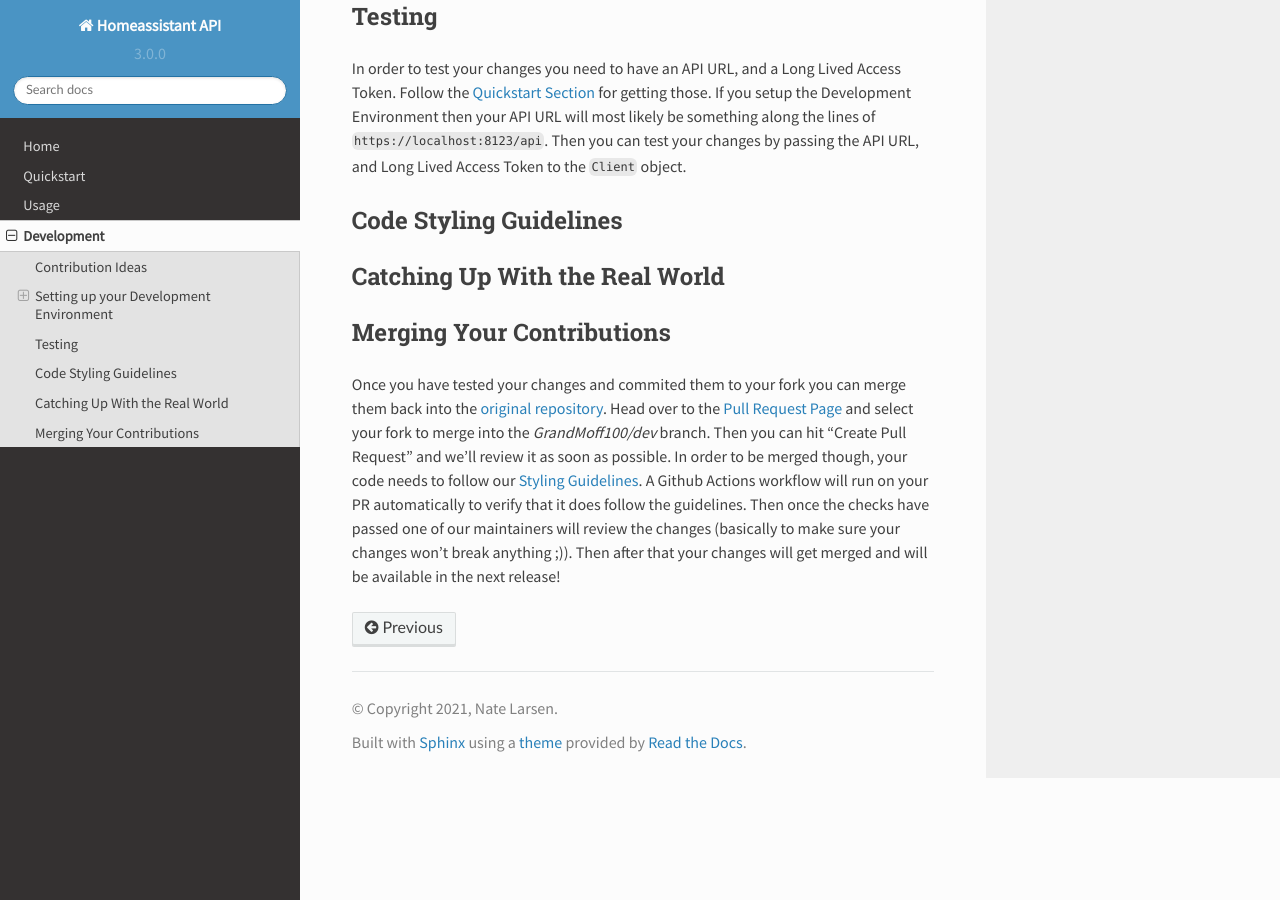
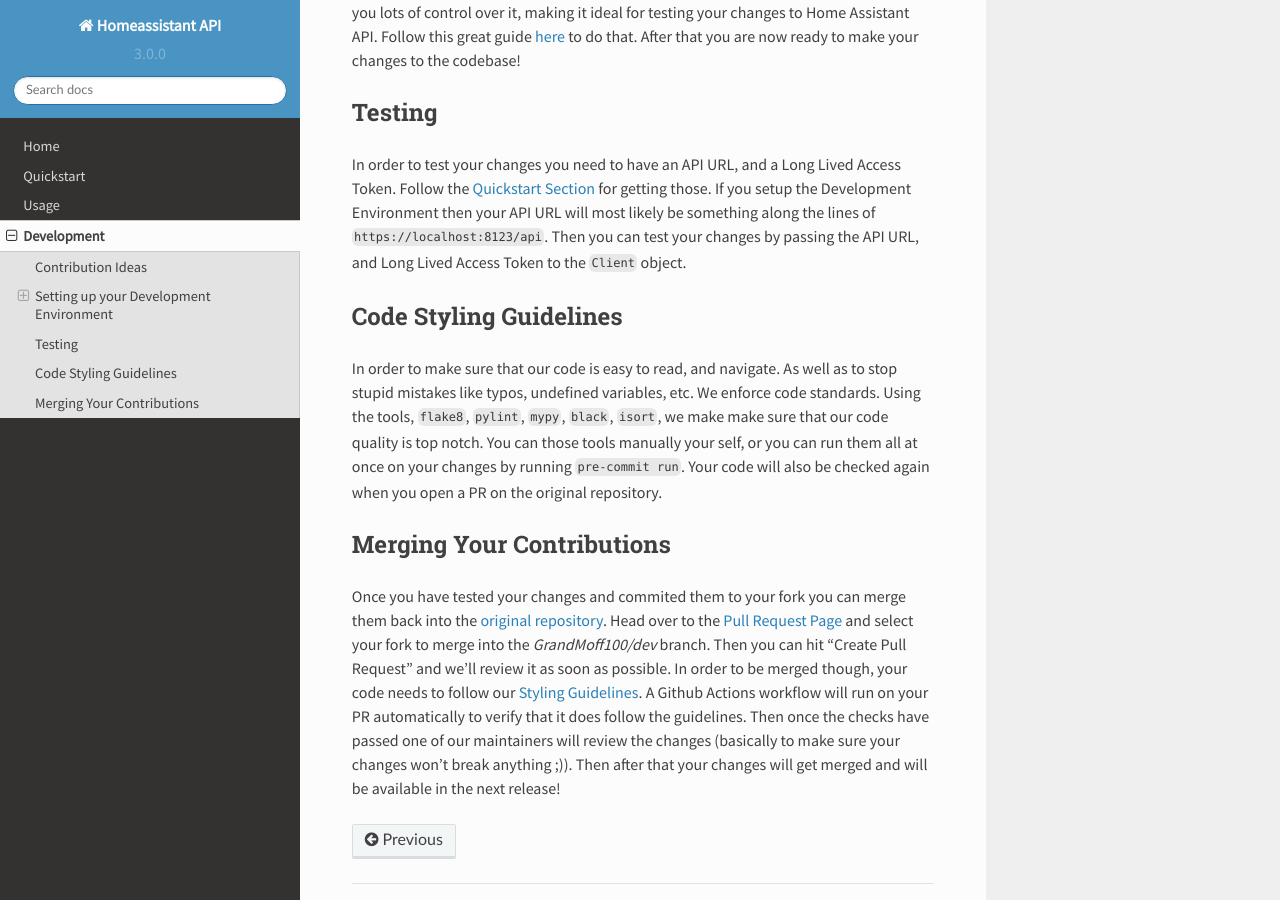
Before and after one commit to GrandMoff100/HomeAssistantAPI, a Sphinx documentation site: the page built from docs/development.rst, in a window 1280 px wide and 900 px high, scrolled down 1122 px. Built offline with Sphinx 7.4.7 and the Read the Docs theme 2.0.0, drawn with Linux system fonts in a browser that asks for light colours; some of the changed text lies outside the part shown.

Commit message:
Finished developer docs.

```diff
--- a/docs/development.rst
+++ b/docs/development.rst
@@ -9,6 +9,9 @@ See below.
 
 Contribution Ideas
 *********************
+
+If you don't know what you want to contribute yet you should take a look at the TODO.md in the :resource:`repository <repo>`.
+We're always interested in integrating ways to make the library faster, extensible and easier to use.
 
 Setting up your Development Environment
 *****************************************
@@ -59,10 +62,12 @@ Then you can test your changes by passing the API URL, and Long Lived Access Tok
 Code Styling Guidelines
 **************************
 
-
-Catching Up With the Real World
-**********************************
-
+In order to make sure that our code is easy to read, and navigate.
+As well as to stop stupid mistakes like typos, undefined variables, etc.
+We enforce code standards.
+Using the tools, :code:`flake8`, :code:`pylint`, :code:`mypy`, :code:`black`, :code:`isort`, we make make sure that our code quality is top notch.
+You can those tools manually your self, or you can run them all at once on your changes by running :code:`pre-commit run`.
+Your code will also be checked again when you open a PR on the original repository.
 
 Merging Your Contributions
 *****************************
```
